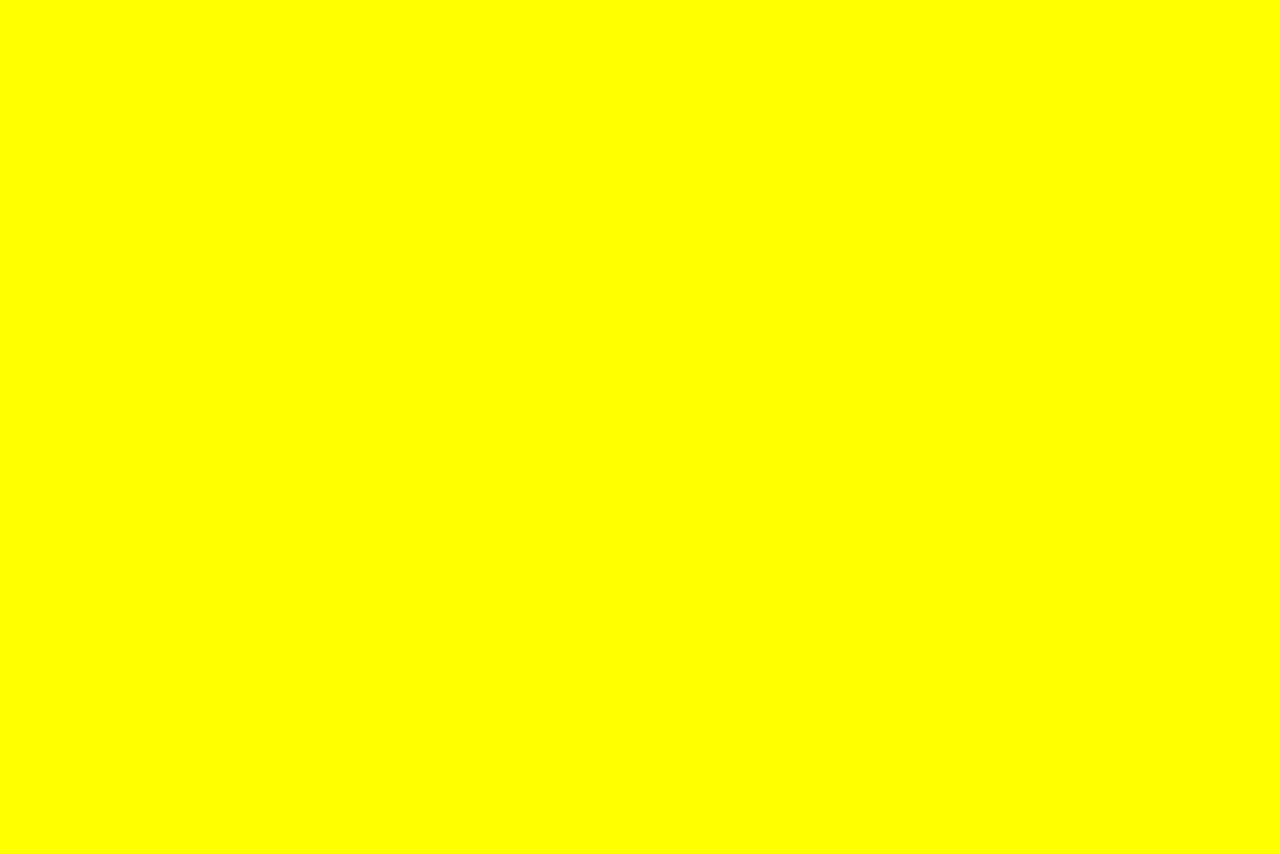
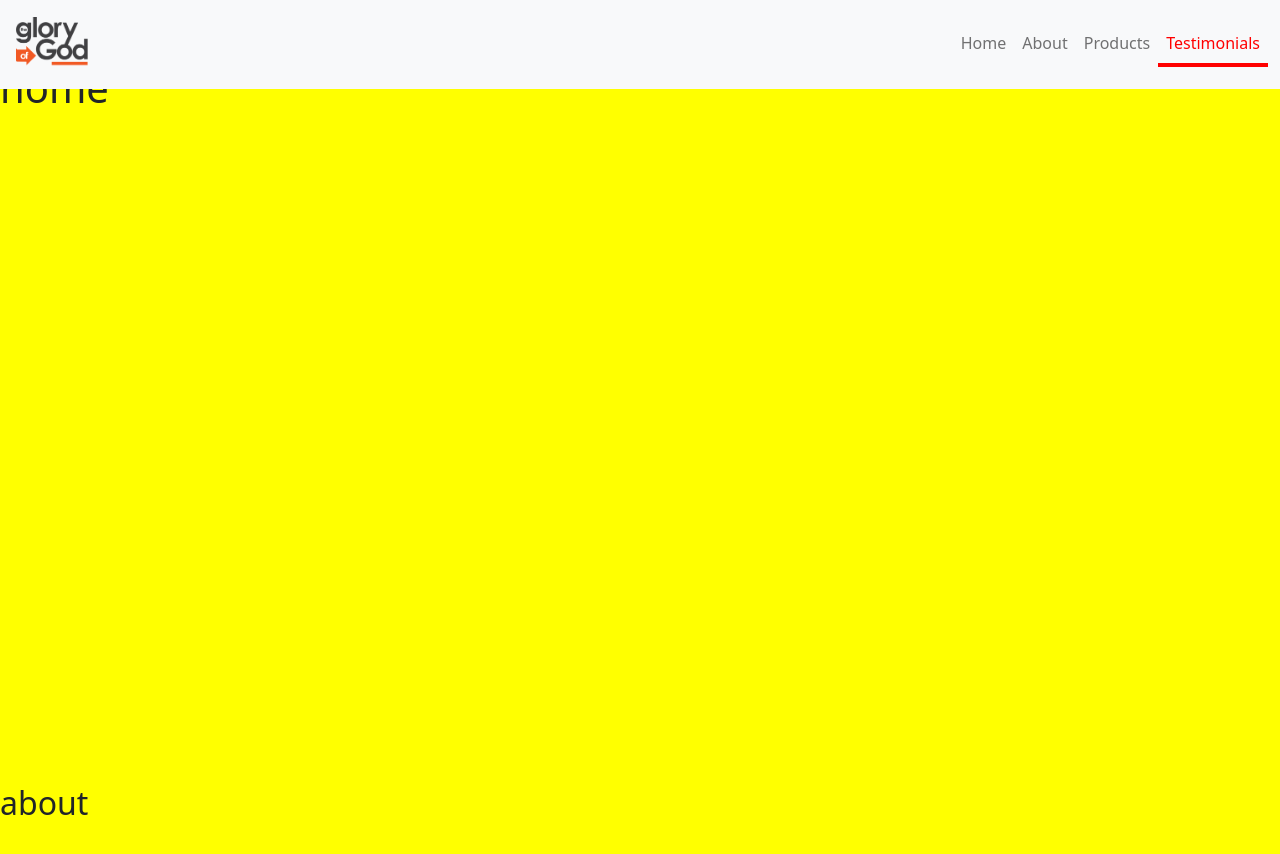
Before and after one commit to Leirbagabo/tgog, a plain HTML site: page index.html in a window 1280 px wide. Shown: the top 854 px of the page. Before the commit the page ends 800 px from the top, so only its background shows below. Drawn offline with nearby package versions, Linux system fonts and the light colour scheme.

Commit message:
navigation ready, no quiero el borde del bottom en el nav cuando este en mobile, me basta con el color en la font cuando este en active

```diff
--- a/css/style.css
+++ b/css/style.css
@@ -5,4 +5,15 @@
 
 body{
     background-color: yellow;
+    position: relative;
 }
+
+section{
+    height: 90vh;
+    padding-top: 5%;;
+}
+
+.navbar-light .navbar-nav .nav-link.active {
+    color: red;
+    border-bottom: 4px solid red;
+}
--- a/index.html
+++ b/index.html
@@ -9,11 +9,51 @@
     <link rel="stylesheet" href="css/style.css">
     <title>The Glory Of God</title>
 </head>
-<body>
+<body data-bs-spy="scroll" data-bs-target="#navigation" data-bs-offset="18" tabindex="0">
+    <nav class="navbar fixed-top navbar-expand-lg navbar-light bg-light" id="navigation">
+        <div class="container-fluid">
+          <a class="navbar-brand" href="#">
+            <img src="assets/Logo_Color.png" alt="The Glory Of God" width="80" height="auto" class="d-inline-block align-top p-1">
+          </a>
+          <button class="navbar-toggler" type="button" data-bs-toggle="collapse" data-bs-target="#navbarContent" aria-controls="navbarContent" aria-expanded="false" aria-label="Toggle navigation">
+            <span class="navbar-toggler-icon"></span>
+          </button>
 
-    <!--popper
+          <div class="collapse navbar-collapse justify-content-end" id="navbarContent">
+            <ul class="navbar-nav">
+              <li class="nav-item">
+                <a class="nav-link" aria-current="page" href="#Home">Home</a>
+              </li>
+              <li class="nav-item">
+                <a class="nav-link" href="#About">About</a>
+              </li>
+              <li class="nav-item">
+                <a class="nav-link" href="#Products">Products</a>
+              </li>
+              <li class="nav-item">
+                <a class="nav-link" href="#Testimonials">Testimonials</a>
+              </li>
+            </ul>
+          </div>
+        </div>
+      </nav>
+      <div >
+        <section >
+          <h1 id="Home">home</h1>
+        </section>
+        <section >
+          <h2 id="About">about</h2>
+        </section >
+        <section>
+          <h3 id="Products">products</h3>
+        </section>
+        <section>
+          <h4 id="Testimonials">testimonials</h4>
+        </section>
+      </div>
+
+    <!--popper-->
     <script src="https://cdn.jsdelivr.net/npm/@popperjs/core@2.5.4/dist/umd/popper.min.js" integrity="sha384-q2kxQ16AaE6UbzuKqyBE9/u/KzioAlnx2maXQHiDX9d4/zp8Ok3f+M7DPm+Ib6IU" crossorigin="anonymous"></script>
-    -->
     <!--bootstrap js-->
     <script src="https://cdn.jsdelivr.net/npm/bootstrap@5.0.0-beta1/dist/js/bootstrap.min.js" integrity="sha384-pQQkAEnwaBkjpqZ8RU1fF1AKtTcHJwFl3pblpTlHXybJjHpMYo79HY3hIi4NKxyj" crossorigin="anonymous"></script>
 </body>
```
Also changed, not shown: assets/Logo_Blanco.png (added), assets/Logo_Color.png (added).
